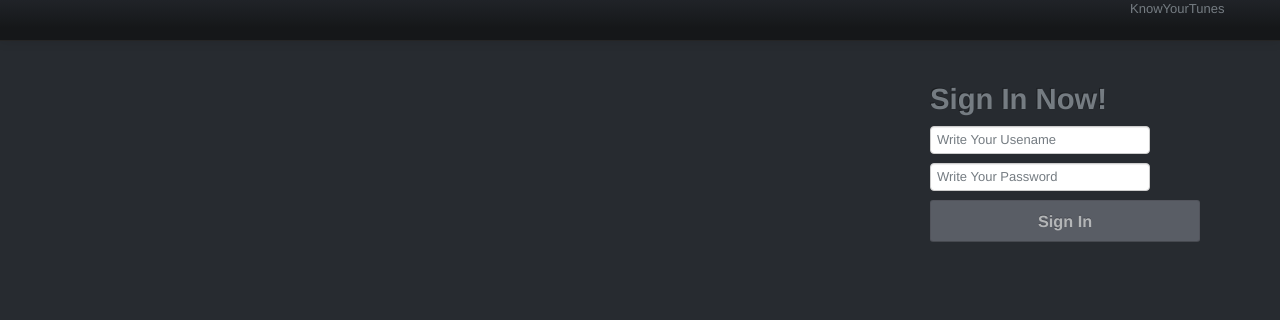
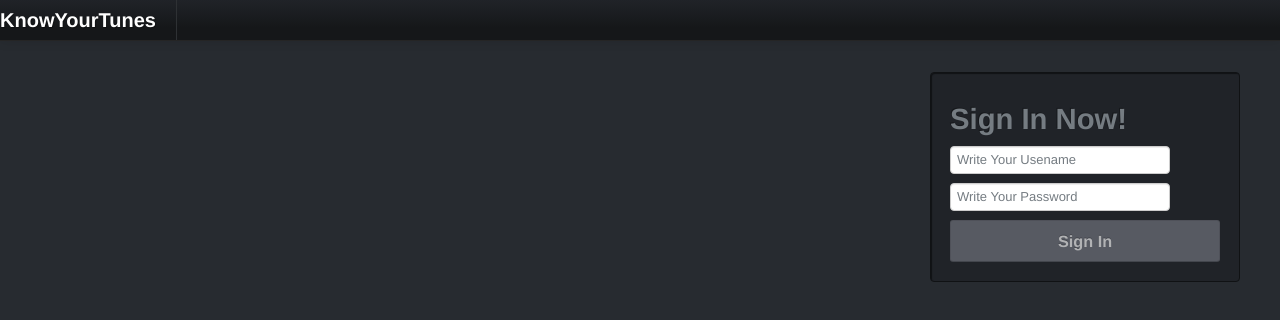
Before and after one commit to lfarcoso/knowyourtunes, a plain HTML site: page login.html in a window 1280 px wide. Drawn offline with nearby package versions, Linux system fonts and the light colour scheme.

Commit message:
the login

```diff
--- a/login.html
+++ b/login.html
@@ -12,11 +12,11 @@
 <body>
 <div class="navbar navbar-fixed-top navbar-inverse">
     <div class="navbar-inner">
-         <div class="offset11"><span>KnowYourTunes</span>
+         <div class="offset11 brand"><span>KnowYourTunes</span>
          </div>
     </div>
 </div><br></br><br></br>
-<div class="span3 offset9 container">
+<div class="span3 offset9 container well">
 <h2 class"form-singin-heading"> Sign In Now!</h2>
 <input type="text" placeholder="Write Your Usename" class"input-block-level">
 <input type="password" placeholder="Write Your Password" class"input-block-level">
```
